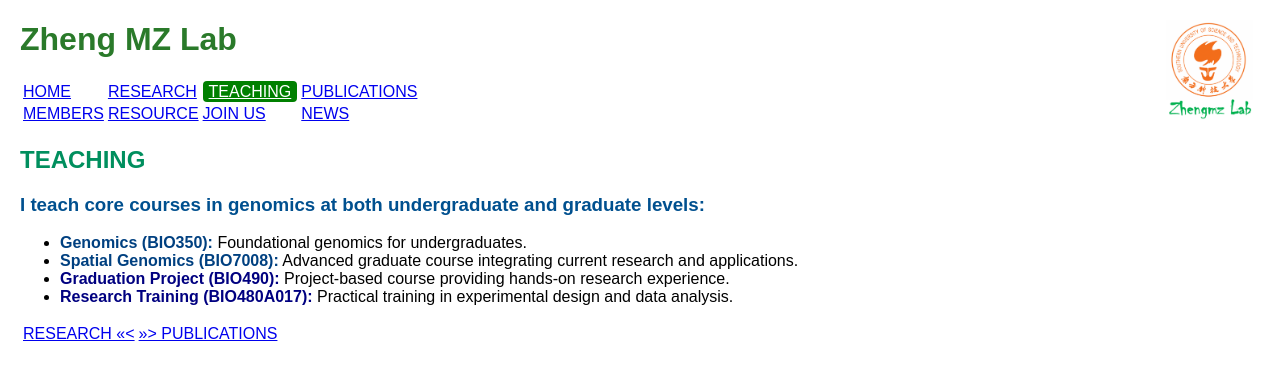
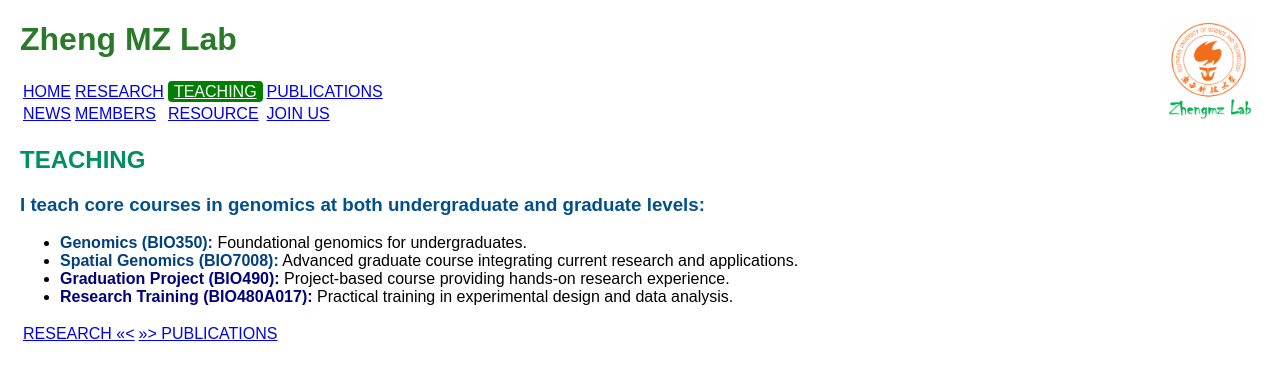
Before and after one commit to ZhengmzLab/zhengmzlab.github.io, a Jekyll site: the page built from teaching.md, in a window 1280 px wide. Shown: the top 380 px of the page. Built offline with Jekyll 4.4.1, drawn with Linux system fonts in a browser that asks for light colours.

```diff
--- a/teaching.md
+++ b/teaching.md
@@ -8,14 +8,13 @@ title: TEACHING
     <td><a href="https://www.zhengmzlab.com/index.html">HOME</a></td>
     <td><a href="https://www.zhengmzlab.com/research.html">RESEARCH</a></td>
     <td><a href="https://www.zhengmzlab.com/teaching.html" style="background-color: green; color: white; padding: 2px 6px; border-radius: 4px;">TEACHING</a></td>
-
     <td><a href="https://www.zhengmzlab.com/publications.html">PUBLICATIONS</a></td>
   </tr>
   <tr>
+    <td><a href="https://www.zhengmzlab.com/join_us.html">NEWS</a></td>
     <td><a href="https://www.zhengmzlab.com/members.html">MEMBERS</a></td>
     <td><a href="https://www.zhengmzlab.com/resource.html">RESOURCE</a></td>
     <td><a href="https://www.zhengmzlab.com/join_us.html">JOIN US</a></td>
-    <td><a href="https://www.zhengmzlab.com/join_us.html">NEWS</a></td>
   </tr>
 </table>
 
```
